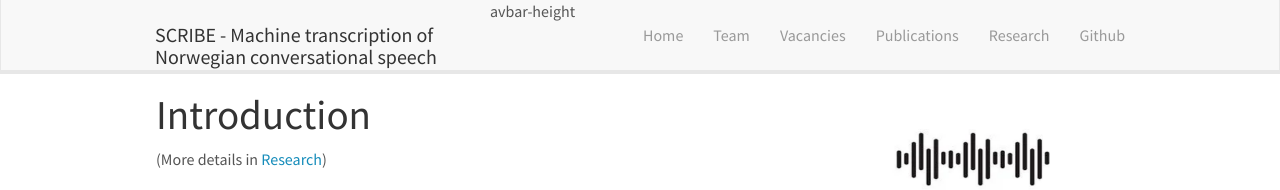
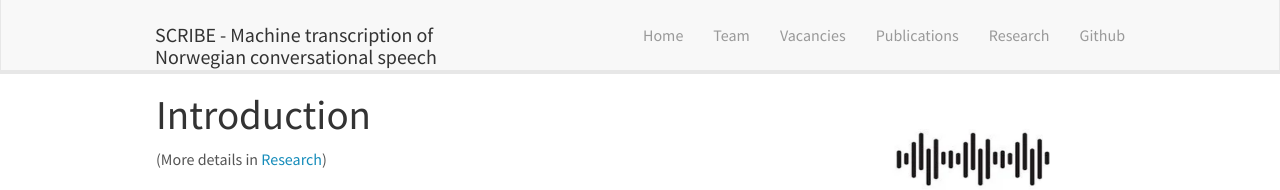
Before and after one commit to scribe-project/scribe-project.github.io, a Jekyll site: the page built from _pages/home.md, in a window 1280 px wide. Shown: the top 190 px of the page. Built offline with Jekyll 4.4.1, drawn with Linux system fonts in a browser that asks for light colours; nearby versions of some CDN libraries.

Commit message:
fixed header

```diff
--- a/_includes/header.html
+++ b/_includes/header.html
@@ -7,7 +7,7 @@
 		<span class="icon-bar"></span>
 		<span class="icon-bar"></span>
 	  </button>
-	avbar-height
+
     <a class="navbar-brand" href="{{ site.url }}{{ site.baseurl }}/"> SCRIBE - Machine transcription of Norwegian conversational speech</a>
 	</div>
 	<div class="collapse navbar-collapse" id="navbar-collapse-1">
```
